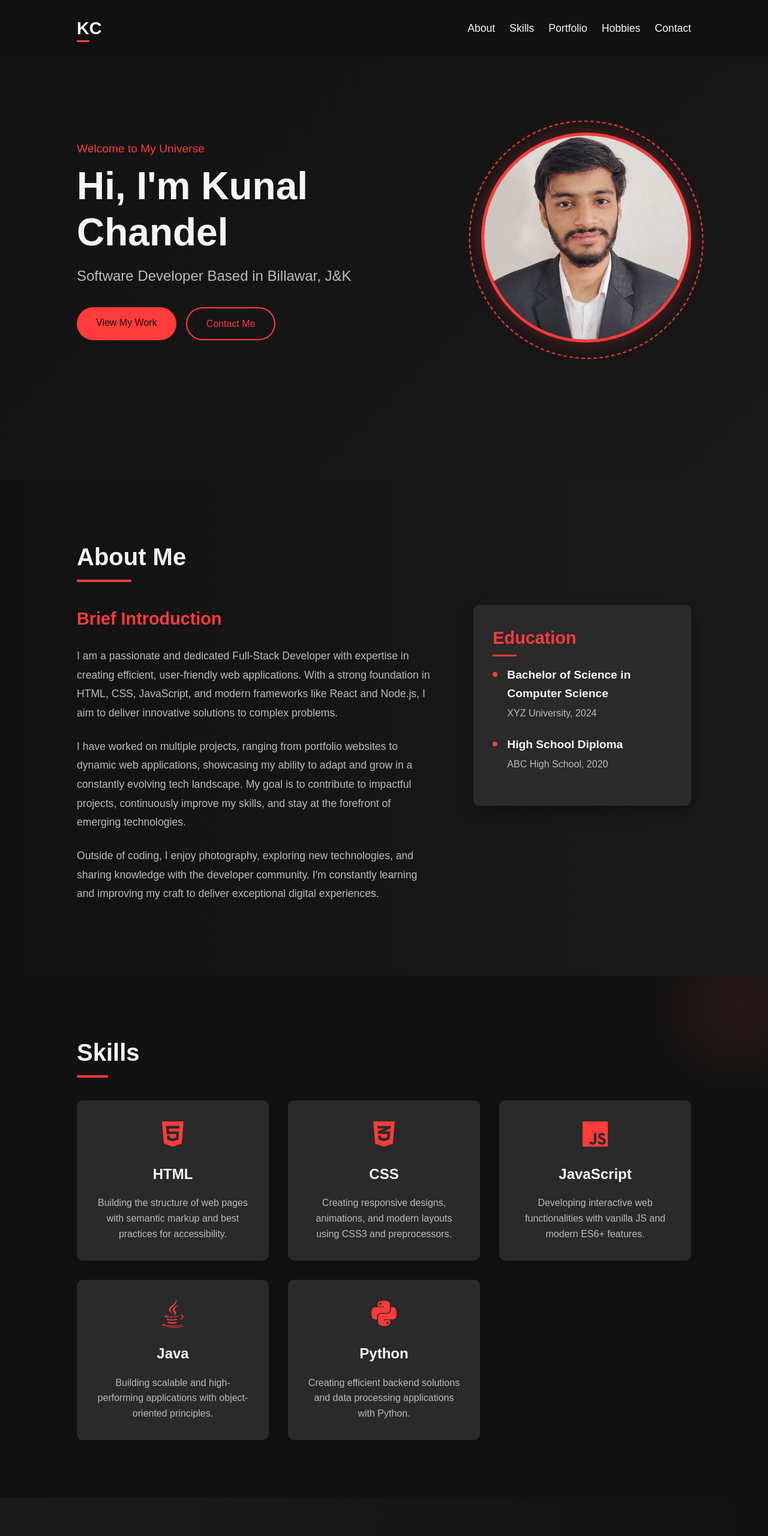
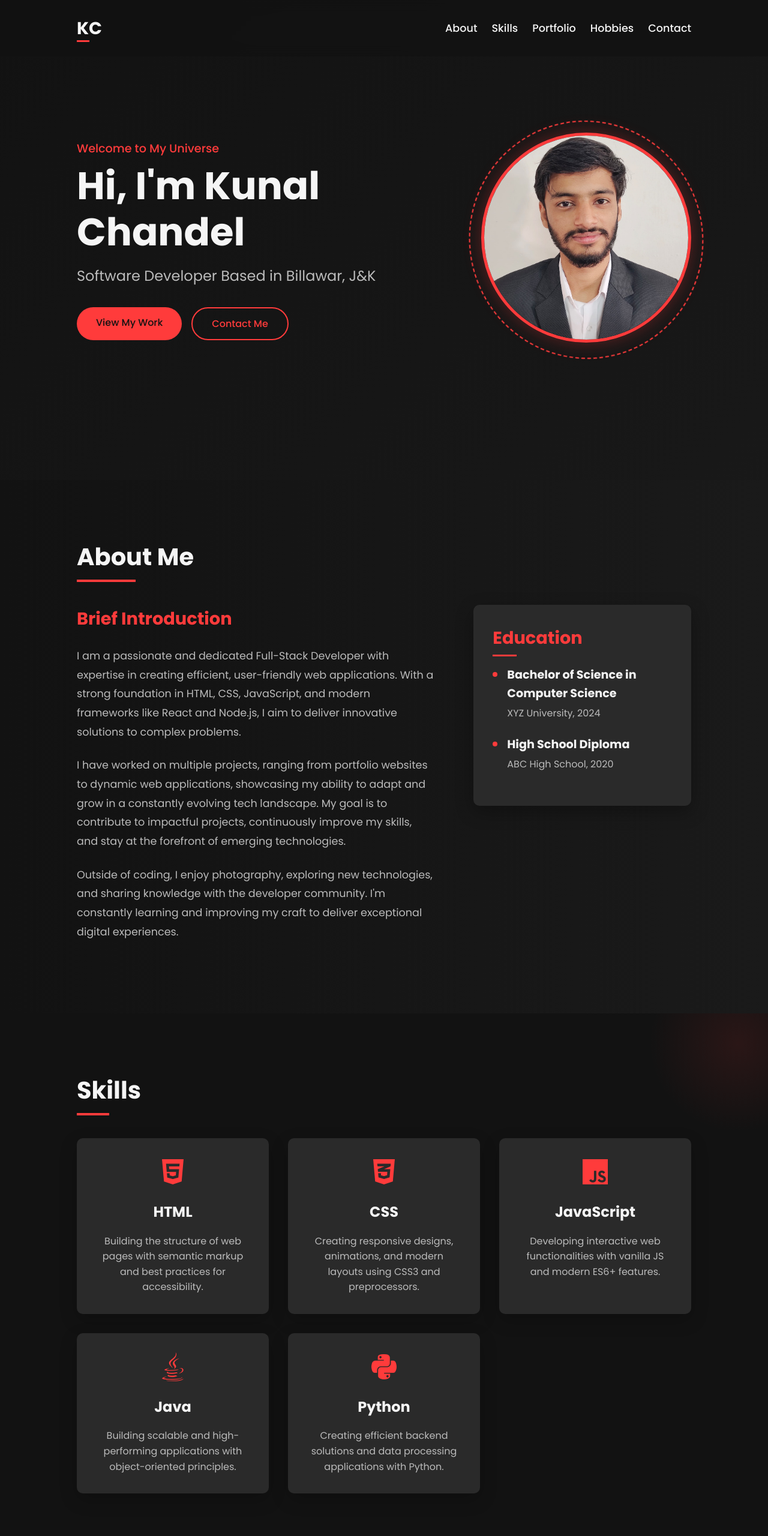
Before and after one commit to kc122307/Resumes, a website: page index.html in a window 1280 px wide. Shown: the top 2560 px of the page at 60% size. Drawn offline with nearby package versions, Linux system fonts and the light colour scheme.

Commit message:
Completed

```diff
--- a/index.html
+++ b/index.html
@@ -4,7 +4,7 @@
   <meta charset="UTF-8">
   <meta name="viewport" content="width=device-width, initial-scale=1.0">
   <title>Kunal Chandel | Portfolio</title>
-  <head href="https://fonts.googleapis.com/css2?family=Poppins:wght@300;400;500;700&display=swap" rel="stylesheet">
+  <link href="https://fonts.googleapis.com/css2?family=Poppins:wght@300;400;500;700&display=swap" rel="stylesheet">
   <link rel="stylesheet" href="https://cdnjs.cloudflare.com/ajax/libs/font-awesome/6.7.2/css/all.min.css" />
   <link rel="stylesheet" href="style.css">
 </head>
@@ -35,7 +35,7 @@
     </div>
   </div>
   <div class="right">
-    <img src="images/MyImage.jpg" alt="Kunal Chandel Profile Picture">
+    <img src="images/MyImage.jpg" alt="Kunal Chandel Profile Picture" loading="lazy">
   </div>
 </div>
 
@@ -183,7 +183,7 @@
     </div>
   </div>
 
-  <form class="contact-form" action="http://localhost:3000/send-email" method="POST">
+  <form class="contact-form" action="https://resumes-lhap.onrender.com/send-email" method="POST">
     <div class="form-group">
       <label for="name">Your Name</label>
       <input type="text" id="name" name="name" class="form-control" placeholder="Enter your name" required>
--- a/script.js
+++ b/script.js
@@ -1,28 +1,32 @@
-
 // Initialize GSAP and ScrollTrigger
 gsap.registerPlugin(ScrollTrigger);
 
+// Debounced Scroll Event
+let scrollTimeout;
+window.addEventListener('scroll', () => {
+  clearTimeout(scrollTimeout);
+  scrollTimeout = setTimeout(() => {
+    const header = document.getElementById('header');
+    const backToTopBtn = document.getElementById('backToTop');
+
     // Header scroll effect
-  window.addEventListener('scroll', function() {
-    const header = document.getElementById('header');
     if (window.scrollY > 100) {
       header.classList.add('scrolled');
     } else {
       header.classList.remove('scrolled');
     }
-  });
 
     // Back to top button
-  const backToTopBtn = document.getElementById('backToTop');
-
-  window.addEventListener('scroll', function() {
     if (window.scrollY > 500) {
       backToTopBtn.classList.add('visible');
     } else {
       backToTopBtn.classList.remove('visible');
     }
+  }, 100);
 });
 
+// Back to top button click
+const backToTopBtn = document.getElementById('backToTop');
 backToTopBtn.addEventListener('click', function(e) {
   e.preventDefault();
   window.scrollTo({
@@ -31,12 +35,33 @@
   });
 });
 
-  // Section animations
-  const sections = document.querySelectorAll('section');
+// Reusable GSAP scroll animation function
+function animateOnScroll(elements, triggerSelector, delayStep = 0.1, duration = 0.6, start = "top 70%") {
+  elements.forEach((el, i) => {
+    gsap.fromTo(
+      el,
+      { opacity: 0, y: 50 },
+      {
+        opacity: 1,
+        y: 0,
+        duration,
+        delay: i * delayStep,
+        scrollTrigger: {
+          trigger: triggerSelector,
+          start,
+          toggleActions: "play none none none"
+        }
+      }
+    );
+  });
+}
 
-  sections.forEach(section => {
+// Animate section titles
+document.querySelectorAll('section').forEach(section => {
+  const title = section.querySelector('.section-title');
+  if (title) {
     gsap.fromTo(
-      section.querySelector('.section-title'),
+      title,
       { opacity: 0, y: 50 },
       {
         opacity: 1,
@@ -49,81 +74,39 @@
         }
       }
     );
+  }
 });
 
-  // Skills animation
-  const skillCards = document.querySelectorAll('.skill-card');
+// Animate skills, portfolio, hobbies
+animateOnScroll(document.querySelectorAll('.skill-card'), '#skills');
+animateOnScroll(document.querySelectorAll('.portfolio-item'), '#portfolio', 0.2);
+animateOnScroll(document.querySelectorAll('.hobby-card'), '#hobbies');
 
-  skillCards.forEach((card, index) => {
-    gsap.fromTo(
-      card,
-      { opacity: 0, y: 50 },
-      {
-        opacity: 1,
-        y: 0,
-        duration: 0.5,
-        delay: index * 0.1,
-        scrollTrigger: {
-          trigger: '#skills',
-          start: "top 70%",
-          toggleActions: "play none none none"
-        }
-      }
-    );
-  });
-
-  // Portfolio animation
-  const portfolioItems = document.querySelectorAll('.portfolio-item');
-
-  portfolioItems.forEach((item, index) => {
-    gsap.fromTo(
-      item,
-      { opacity: 0, y: 50 },
-      {
-        opacity: 1,
-        y: 0,
-        duration: 0.6,
-        delay: index * 0.2,
-        scrollTrigger: {
-          trigger: '#portfolio',
-          start: "top 70%",
-          toggleActions: "play none none none"
-        }
-      }
-    );
-  });
-
-  // Hobbies animation
-  const hobbyCards = document.querySelectorAll('.hobby-card');
-
-  hobbyCards.forEach((card, index) => {
-    gsap.fromTo(
-      card,
-      { opacity: 0, y: 50 },
-      {
-        opacity: 1,
-        y: 0,
-        duration: 0.5,
-        delay: index * 0.1,
-        scrollTrigger: {
-          trigger: '#hobbies',
-          start: "top 70%",
-          toggleActions: "play none none none"
-        }
-      }
-    );
-  });
-
-  // Smooth scroll for navigation links
+// Smooth scroll for nav links
 document.querySelectorAll('nav a').forEach(anchor => {
   anchor.addEventListener('click', function(e) {
     e.preventDefault();
-
     const target = document.querySelector(this.getAttribute('href'));
-
+    if (target) {
       window.scrollTo({
         top: target.offsetTop - 80,
         behavior: 'smooth'
       });
+    }
   });
 });
+
+// Scroll restoration for hash on page load
+window.addEventListener('load', () => {
+  if (window.location.hash) {
+    const target = document.querySelector(window.location.hash);
+    if (target) {
+      setTimeout(() => {
+        window.scrollTo({
+          top: target.offsetTop - 80,
+          behavior: 'smooth'
+        });
+      }, 300);
+    }
+  }
+});
```
Lines whose indentation alone changed are shown as unchanged.
